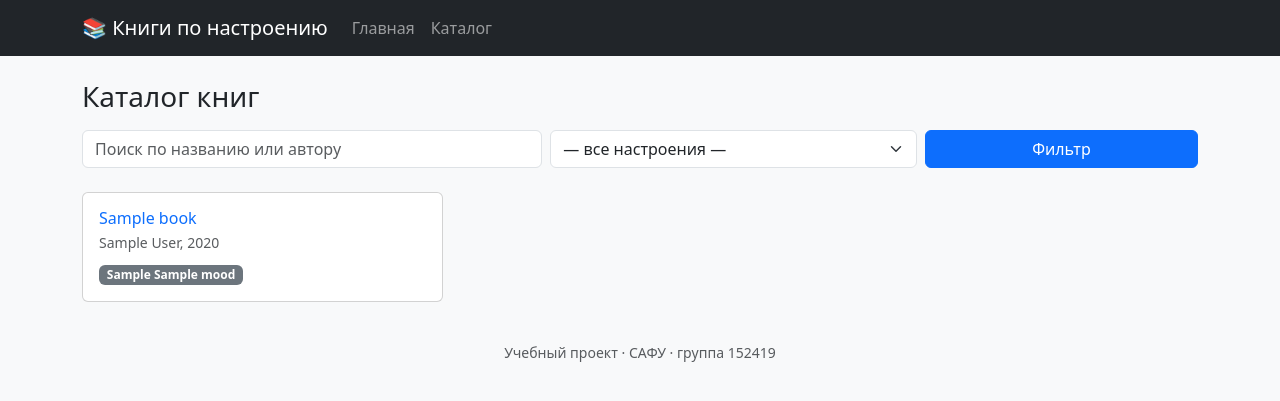
After one commit to AescTurtle/safu_book_recommendations, a Flask app: page /books in a window 1280 px wide. The commit adds this page. Shown: the top 401 px of the page. Run offline with Flask 3, Linux system fonts and the light colour scheme; tables that the repository leaves empty hold one stand-in row (values such as "Sample post").

Commit message:
add book catalog, detail page and 404 page

```diff
--- a/app.py
+++ b/app.py
@@ -1,9 +1,9 @@
 import os
 from pathlib import Path
 
-from flask import Flask, render_template
+from flask import Flask, render_template, request
 
-from models import Mood, db
+from models import Book, Mood, db
 
 BASE_DIR = Path(__file__).parent
 
@@ -28,6 +28,37 @@ def register_routes(app: Flask) -> None:
         moods = _all_moods()
         return render_template("index.html", moods=moods)
 
+    @app.route("/books")
+    def books_list():
+        mood_code = request.args.get("mood")
+        q = request.args.get("q", "").strip()
+
+        query = Book.query
+        if mood_code:
+            query = query.join(Book.moods).filter(Mood.code == mood_code)
+        if q:
+            like = f"%{q}%"
+            query = query.filter((Book.title.ilike(like)) | (Book.author.ilike(like)))
+        books = query.order_by(Book.title).all()
+
+        return render_template(
+            "books_list.html",
+            books=books,
+            moods=_all_moods(),
+            selected_mood=mood_code,
+            q=q,
+        )
+
+    @app.route("/books/<int:book_id>")
+    def book_detail(book_id):
+        book = db.get_or_404(Book, book_id)
+        ratings = []
+        return render_template("book_detail.html", book=book, ratings=ratings)
+
+    @app.errorhandler(404)
+    def not_found(e):
+        return render_template("404.html"), 404
+
 
 def _all_moods():
     """All moods in a stable order (by id), for the home page and filters."""
--- a/seed.py
+++ b/seed.py
@@ -24,8 +24,6 @@ def init_db(app):
             print("Database already seeded - skipping.")
             return
 
-        # Build moods first and keep a code -> Mood lookup so we can attach the
-        # right Mood objects to each book by its mood codes.
         moods_by_code: dict[str, Mood] = {}
         for item in json.loads((DATA_DIR / "moods.json").read_text(encoding="utf-8")):
             mood = Mood(
@@ -36,8 +34,6 @@ def init_db(app):
             )
             db.session.add(mood)
             moods_by_code[mood.code] = mood
-        # flush() sends the INSERTs to the DB (so moods get ids) but does NOT
-        # commit the transaction yet. We need the ids to link books to moods.
         db.session.flush()
 
         for item in json.loads((DATA_DIR / "books.json").read_text(encoding="utf-8")):
@@ -64,7 +60,6 @@ def init_db(app):
         )
         db.session.add(admin)
 
-        # commit() writes everything permanently in one transaction.
         db.session.commit()
         print(f"Seeded {Mood.query.count()} moods, {Book.query.count()} books, admin user created.")
 
--- a/templates/base.html
+++ b/templates/base.html
@@ -18,6 +18,7 @@
     <div class="collapse navbar-collapse" id="nav">
       <ul class="navbar-nav me-auto">
         <li class="nav-item"><a class="nav-link" href="{{ url_for('index') }}">Главная</a></li>
+        <li class="nav-item"><a class="nav-link" href="{{ url_for('books_list') }}">Каталог</a></li>
       </ul>
     </div>
   </div>
--- /dev/null
+++ b/templates/books_list.html
@@ -0,0 +1,49 @@
+{% extends "base.html" %}
+{% block title %}Каталог книг{% endblock %}
+
+{% block content %}
+<h1 class="h3 mb-3">Каталог книг</h1>
+
+<form method="get" class="row g-2 mb-4">
+  <div class="col-md-5">
+    <input name="q" value="{{ q }}" class="form-control" placeholder="Поиск по названию или автору">
+  </div>
+  <div class="col-md-4">
+    <select name="mood" class="form-select">
+      <option value="">— все настроения —</option>
+      {% for m in moods %}
+        <option value="{{ m.code }}" {% if selected_mood == m.code %}selected{% endif %}>
+          {{ m.emoji }} {{ m.name_ru }}
+        </option>
+      {% endfor %}
+    </select>
+  </div>
+  <div class="col-md-3 d-grid">
+    <button class="btn btn-primary" type="submit">Фильтр</button>
+  </div>
+</form>
+
+{% if books %}
+  <div class="row g-3">
+    {% for b in books %}
+      <div class="col-md-6 col-lg-4">
+        <div class="card h-100">
+          <div class="card-body">
+            <h6 class="card-title mb-1">
+              <a href="{{ url_for('book_detail', book_id=b.id) }}">{{ b.title }}</a>
+            </h6>
+            <p class="text-muted small mb-2">{{ b.author }}{% if b.year %}, {{ b.year }}{% endif %}</p>
+            <div>
+              {% for m in b.moods %}
+                <span class="badge bg-secondary">{{ m.emoji }} {{ m.name_ru }}</span>
+              {% endfor %}
+            </div>
+          </div>
+        </div>
+      </div>
+    {% endfor %}
+  </div>
+{% else %}
+  <div class="alert alert-info">Ничего не найдено.</div>
+{% endif %}
+{% endblock %}
```
Also changed, not shown: templates/404.html (added, +9 -0 lines), templates/book_detail.html (added, +33 -0 lines).
